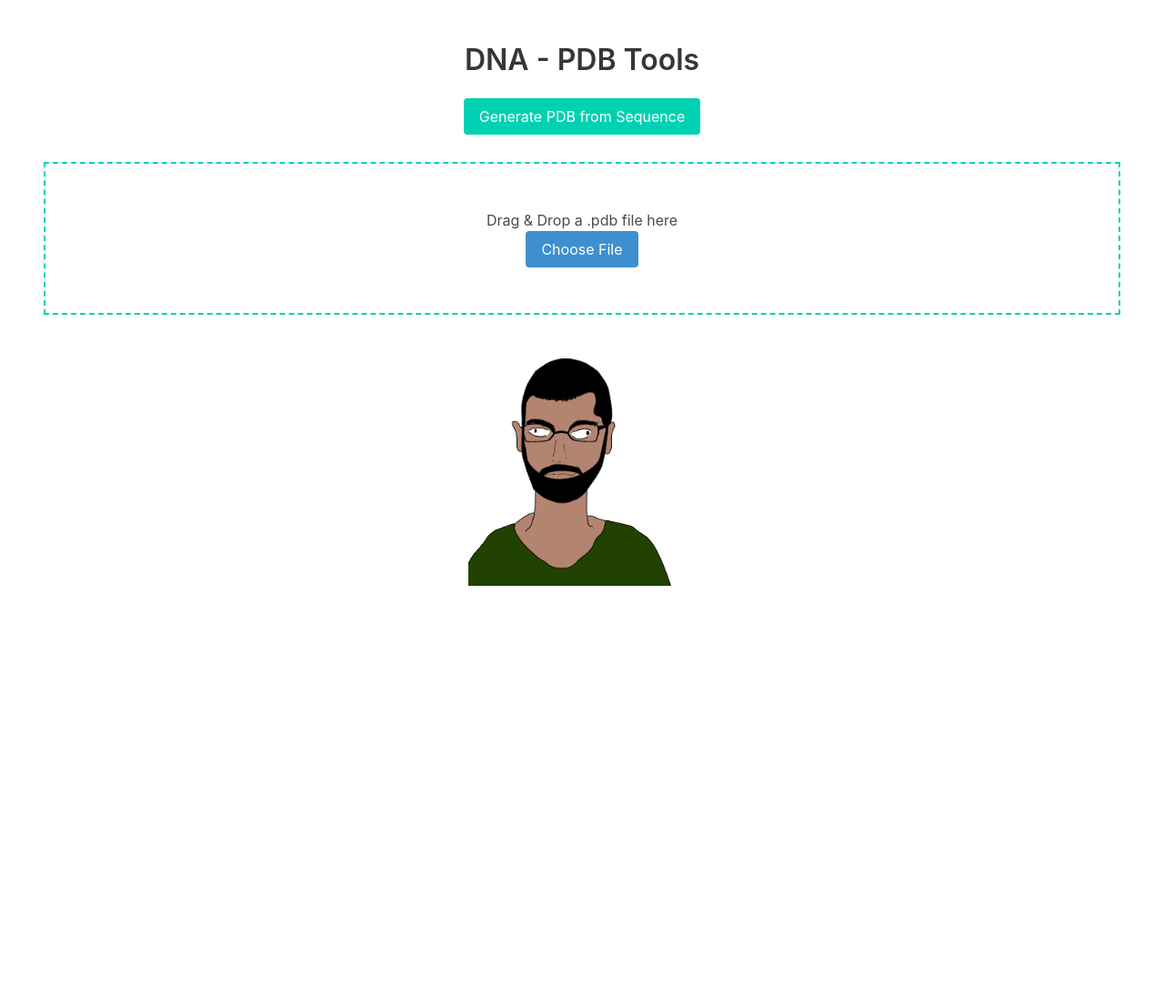
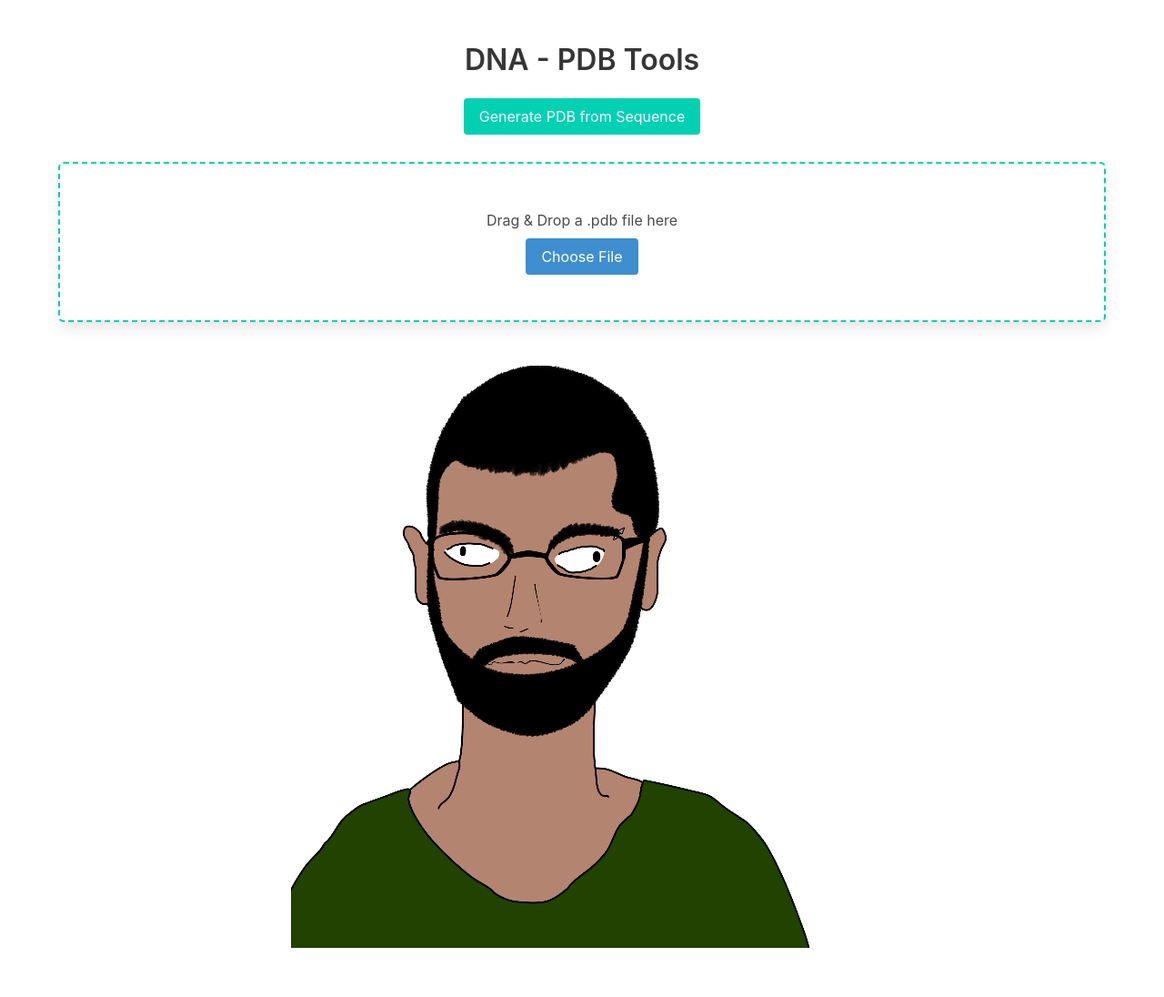
Before and after one commit to Chamiltoniano/dna_tools, a Flask app: page / in a window 1280 px wide. Shown: the whole page at 91% size. Before the commit the page ends 644 px from the top, so only its background shows below. Run offline with Flask 3, Linux system fonts and the light colour scheme.

Commit message:
gfgjjffjfgj

```diff
--- a/static/script.js
+++ b/static/script.js
@@ -68,7 +68,6 @@ function submitSequence() {
     const img = document.getElementById('resultImage');
 
     status.textContent = ''; // reset status
-    img.style.display = 'none'; // hide image if visible
 
     if (!sequence || !/^[ATCG]+$/.test(sequence)) {
         alert("Please enter a valid DNA sequence (A, T, C, G only).");
--- a/templates/index.html
+++ b/templates/index.html
@@ -3,6 +3,7 @@
 <head>
     <meta charset="UTF-8">
     <title>DNA Tools</title>
+    <meta name="viewport" content="width=device-width, initial-scale=1">
     <link rel="stylesheet" href="https://cdnjs.cloudflare.com/ajax/libs/bulma/0.9.4/css/bulma.min.css">
     <style>
         #drop-area {
@@ -18,21 +19,34 @@
     </style>
 </head>
 <body class="section">
+<div class="container">
     <h1 class="title has-text-centered">DNA - PDB Tools</h1>
+
     <!-- Botón para abrir modal -->
     <div class="has-text-centered mb-4">
         <button class="button is-primary" onclick="openModal()">Generate PDB from Sequence</button>
     </div>
 
-    <div id="drop-area">
+    <!-- Estado fuera de la modal -->
+    <p id="generationStatus" class="has-text-centered has-text-info has-text-weight-semibold mt-2"></p>
+
+    <!-- Drag & Drop -->
+    <div id="drop-area" class="box">
         <p>Drag & Drop a .pdb file here</p>
         <input type="file" id="fileElem" accept=".pdb" style="display:none;">
-        <button class="button is-info" onclick="document.getElementById('fileElem').click()">Choose File</button>
+        <button class="button is-info mt-2" onclick="document.getElementById('fileElem').click()">Choose File</button>
     </div>
+
     <progress id="progress-bar" class="progress is-info" value="0" max="100" style="display:none;"></progress>
-    <p id="status"></p>
+    <p id="status" class="has-text-centered mt-2"></p>
 
-    <script src="/static/script.js"></script>
+    <!-- Imagen fija -->
+    <div class="has-text-centered mt-6">
+        <img id="resultImage" src="{{ url_for('static', filename='image.png') }}"
+             alt="Result preview"
+             style="max-width: 100%; height: auto; object-fit: contain;">
+    </div>
+</div>
 
 <!-- Modal -->
 <div class="modal" id="sequenceModal">
@@ -41,8 +55,8 @@
         <header class="modal-card-head">
             <p class="modal-card-title">Generate PDB from Sequence</p>
             <button class="delete" aria-label="close" onclick="closeModal()"></button>
-      <p id="generationStatus" class="has-text-info has-text-weight-semibold mt-2" style="text-align:center;"></p>
         </header>
+
         <section class="modal-card-body">
             <div class="field">
                 <label class="label">Enter your sequence:</label>
@@ -71,7 +85,6 @@
                     </label>
                 </div>
             </div>
-
         </section>
 
         <footer class="modal-card-foot">
@@ -80,10 +93,7 @@
         </footer>
     </div>
 </div>
-<progress id="progress-bar" class="progress is-info" value="0" max="100" style="display:none;"></progress>
-<p id="status"></p>
-<div class="has-text-centered mt-6">
-  <img id="resultImage" src="{{ url_for('static', filename='image.png') }}" alt="Result preview" style="max-width: 400px; height: 250px; object-fit: contain;">
-</div>
+
+<script src="/static/script.js"></script>
 </body>
 </html>
```
Lines whose indentation alone changed are shown as unchanged.
